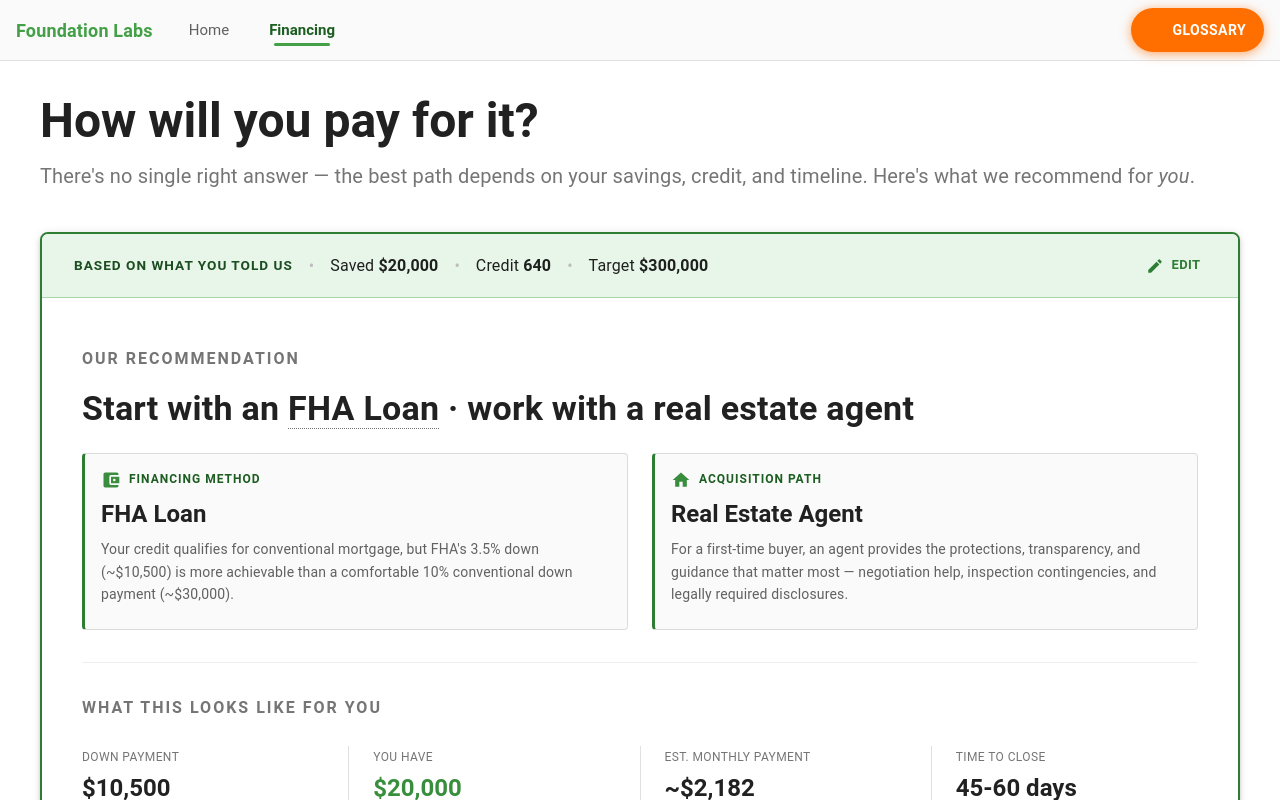
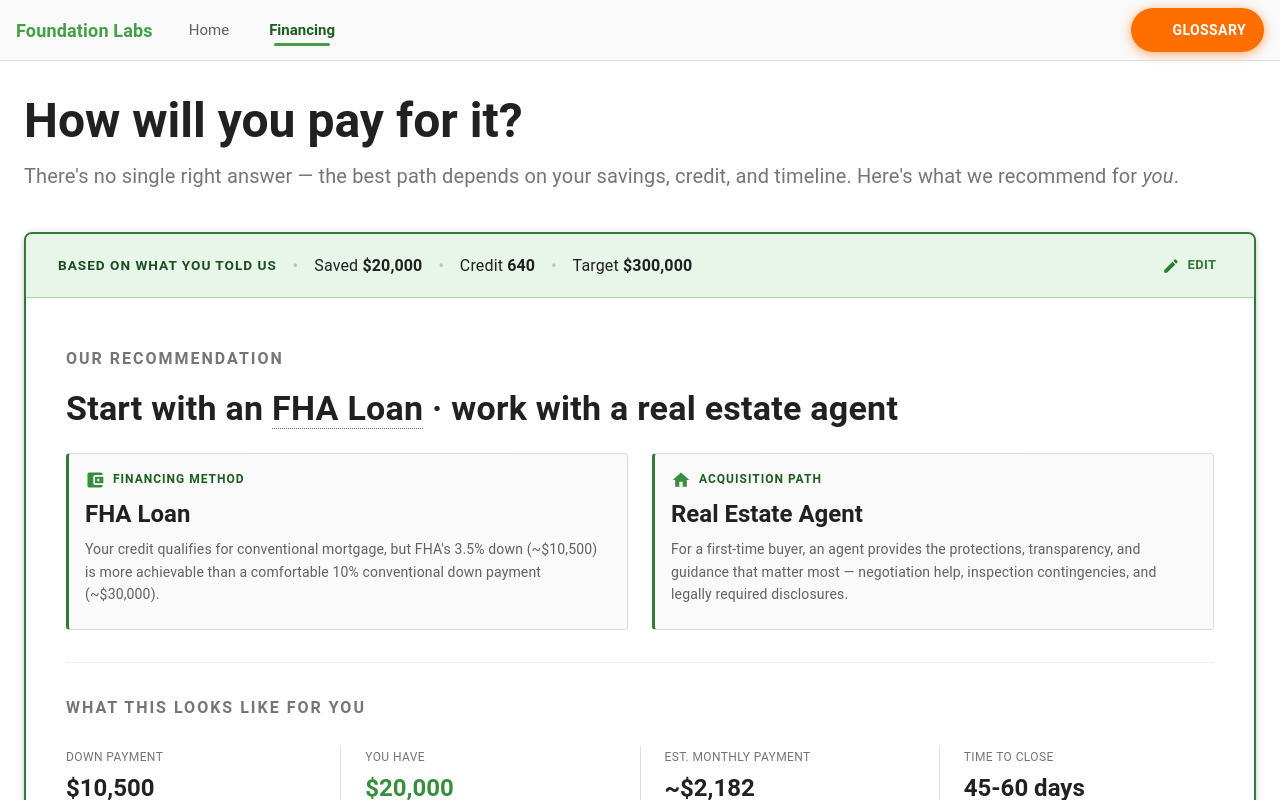
Before and after one commit to PerpetualLink/CS422, a React (Vite) app: page /CS422/Financing in a window 1280 px wide. Built offline with nearby package versions, Linux system fonts and the light colour scheme; some icons are missing.

Commit message:
Increase Finanicals page width.

```diff
--- a/src/pages/BuyingOptions/BuyingOptions.scss
+++ b/src/pages/BuyingOptions/BuyingOptions.scss
@@ -11,7 +11,7 @@ $amber-50: #fff8e1;
 $amber-700: #ffa000;
 
 .financingContainer {
-    max-width: 1200px;
+    max-width: 1500px;
     margin: 0 auto;
     padding: 32px 24px;
 
--- a/src/pages/GettingStarted/GettingStarted.jsx
+++ b/src/pages/GettingStarted/GettingStarted.jsx
@@ -7,6 +7,8 @@ import HomeIcon from '@mui/icons-material/Home';
 import SavingsIcon from '@mui/icons-material/Savings';
 import AssignmentIcon from '@mui/icons-material/Assignment';
 import { ArrowForward, Description, PanTool } from '@mui/icons-material';
+import HomeSavingsCalculator from "../../shared/HomeSavingsCalculator";
+
 /*🏠 Why Buy a House?
 Buying a home is a massive leap toward financial independence. However, most people are unaware of the complexity involved. We are here to bridge that gap.
 Build Equity: Monthly payments become an investment in your future.
@@ -107,6 +109,7 @@ function GettingStarted() {
   const [activeStep, setActiveStep] = useState(0);
 //idk someone make this sound less stupid
   return (
+    <div>
       <Box sx={{ maxWidth: 800, mx: 'auto', p: 3 }}>
         <Typography variant="h3" gutterBottom sx={{ fontWeight: 'bold' }}>
           Let's get you home.
@@ -154,6 +157,8 @@ function GettingStarted() {
           </Paper>
         )} */}
       </Box>
+      <HomeSavingsCalculator />
+    </div>
   );
 }
 
--- a/src/pages/HiddenCosts/HiddenCosts.jsx
+++ b/src/pages/HiddenCosts/HiddenCosts.jsx
@@ -252,7 +252,7 @@ function HiddenCosts() {
     );
 
     return (
-        <Box sx={{ padding: "20px", maxWidth: "1200px", margin: "0 auto" }}>
+        <Box sx={{ padding: "20px", maxWidth: "1500px", margin: "0 auto" }}>
             {/* Search Bar */}
             <Box sx={{ mb: 3, display: "flex", justifyContent: "flex-end" }}>
                 <TextField
```
Lines whose indentation alone changed are shown as unchanged.
